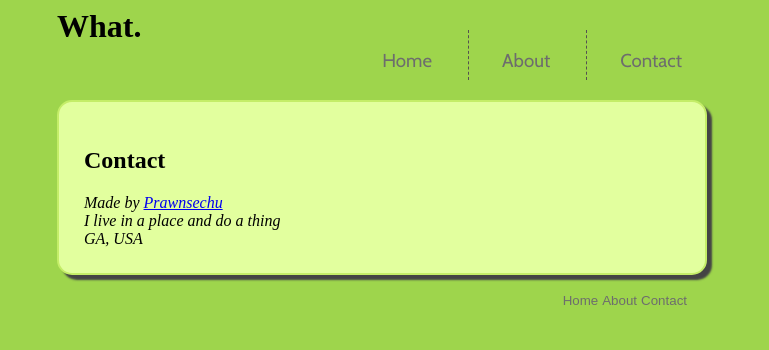
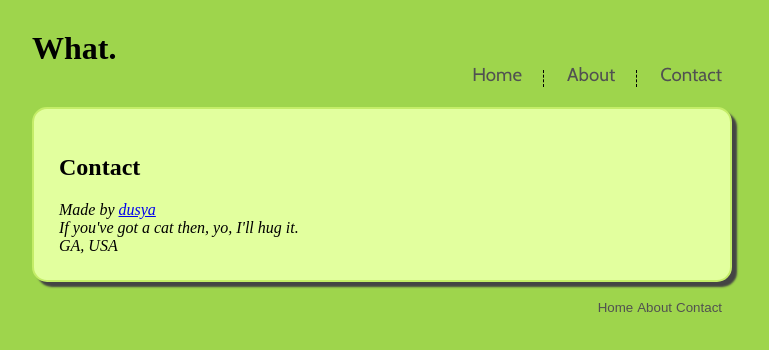
Before and after one commit to dusya/Dusya-Sandbox, a plain HTML site: page contact.html in a window 1280 px wide. Shown: the whole page, without its empty margins (258-1027 px from the left). Drawn offline with Linux system fonts and the light colour scheme; a web font is replaced by a local one.

Commit message:
Changed contact.

```diff
--- a/contact.html
+++ b/contact.html
@@ -28,8 +28,8 @@
 	<div id="contact">
 	  <h2>Contact</h2>
 	  <address>
-	    Made by <a href="mailto:jensechu@gmail.com">Prawnsechu</a><br />
-	    I live in a place and do a thing<br />
+	    Made by <a href="mailto:kshirokov@gmail.com">dusya</a><br />
+	    If you've got a cat then, yo, I'll hug it.<br />
 	    GA, USA <br />
 	  </address>
 	</div>
--- a/style.css
+++ b/style.css
@@ -13,14 +13,14 @@ body {
 }
 
 #wrap {
-    width: 650px;
+    width: 700px;
     margin-left: auto; margin-right: auto;
 }
 
 /* Header */
 h1 {
     font-family: vanilla;
-    padding-bottom: 15px;
+    margin-top: 30px;
 }
 
 h2 {
@@ -28,6 +28,7 @@ h2 {
 }
 
 #header {
+
 }
 
 /* Navigation */
@@ -46,17 +47,17 @@ h2 {
 
 .nav-list a {
     text-decoration: none;
-    color: #6D6D6D;
+    color: #515151;
     font-size: 14pt;
     font-family: whitehall;
     position: relative;
-    bottom: 10px;
+    bottom: 3px;
     right: 21px;
 }
 
 .nav-list-footer a {
     text-decoration: none;
-    color: #6D6D6D;
+    color: #515151;
     font-size: 10pt;
     font-family: sans-serif;
 
@@ -73,11 +74,7 @@ h2 {
 .nav-list li {
     display: inline;
     margin-right: 40px;
-    border-right: 1px dashed #545150;
-    padding: 20px 10px 0;
-        padding-top: 33px;
-        padding-right: 15px;
-        padding-bottom: 0px;
+    border-right: 1px dashed #000000;
 }
 
 .nav-list li:last-child {
@@ -93,8 +90,7 @@ h2 {
 #navigation-footer {
     position: relative;
     float: right;
-    margin-right: 20px;
-
+    margin-right: 10px;
 }
 
 #content div {
```
